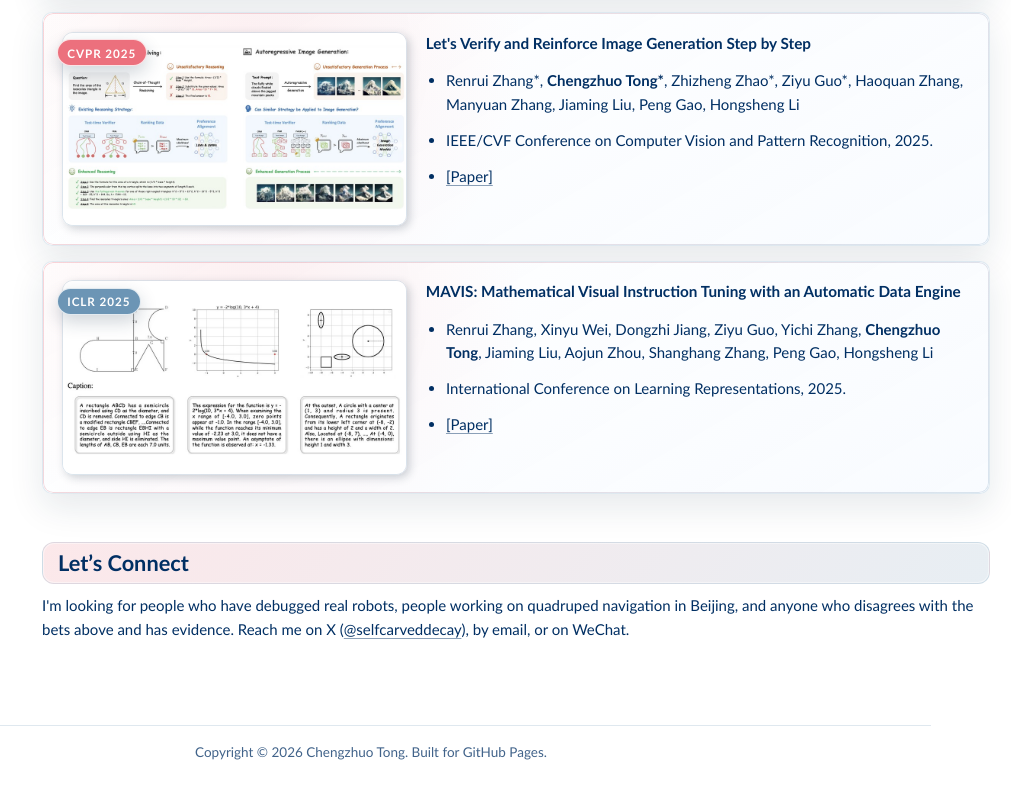
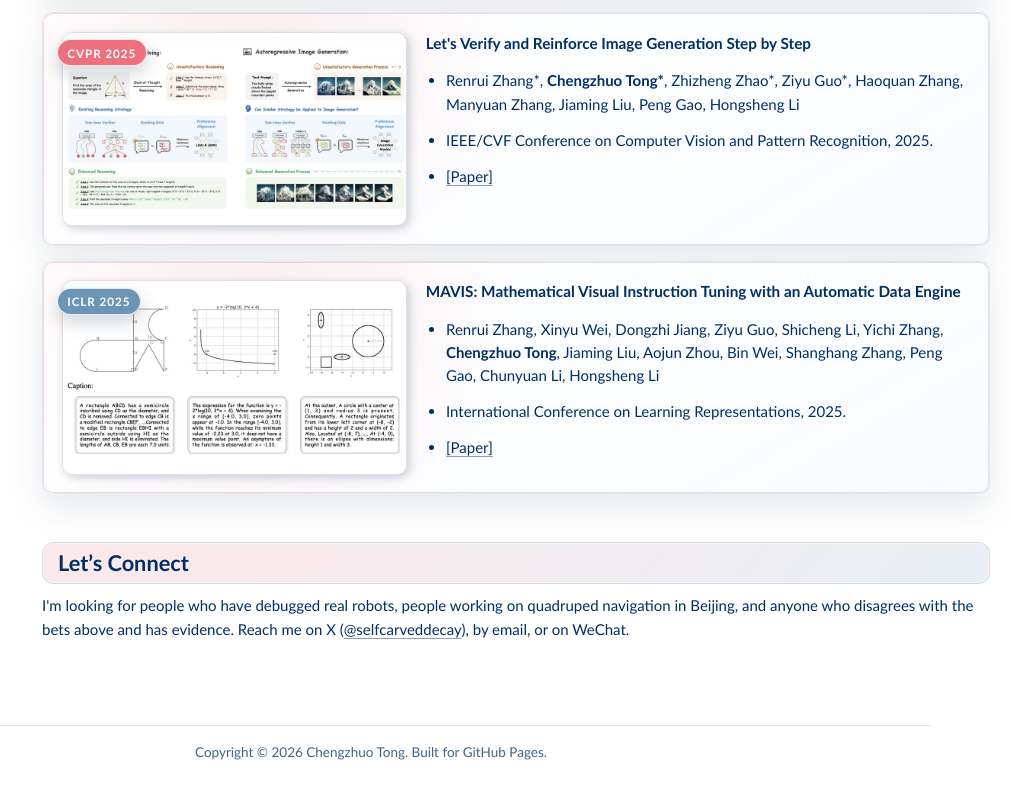
Before and after one commit to VisionChengzhuo/VisionChengzhuo.github.io, a plain HTML site: page index.html in a window 1280 px wide. Shown: the part 3214-4012 px from the top of the page, without its empty margins (269-1280 px from the left). Drawn offline with Linux system fonts and the light colour scheme.

Commit message:
amb J-1121-50 a1: 主页 MAVIS 作者顺序补丁上线

```diff
--- a/index.html
+++ b/index.html
@@ -276,7 +276,7 @@
             <div class="paper-box__text">
               <p><strong>MAVIS: Mathematical Visual Instruction Tuning with an Automatic Data Engine</strong></p>
               <ul>
-                <li>Renrui Zhang, Xinyu Wei, Dongzhi Jiang, Ziyu Guo, Yichi Zhang, <strong>Chengzhuo Tong</strong>, Jiaming Liu, Aojun Zhou, Shanghang Zhang, Peng Gao, Hongsheng Li</li>
+                <li>Renrui Zhang, Xinyu Wei, Dongzhi Jiang, Ziyu Guo, Shicheng Li, Yichi Zhang, <strong>Chengzhuo Tong</strong>, Jiaming Liu, Aojun Zhou, Bin Wei, Shanghang Zhang, Peng Gao, Chunyuan Li, Hongsheng Li</li>
                 <li>International Conference on Learning Representations, 2025.</li>
                 <li><a href="https://arxiv.org/abs/2407.08739">[Paper]</a></li>
               </ul>
```
Also changed, not shown: zh/index.html (+1 -1 lines).
